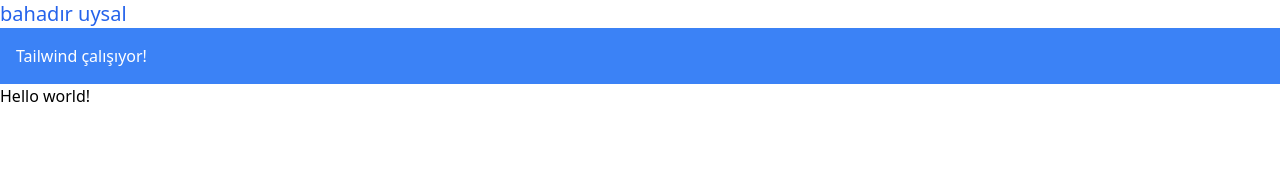
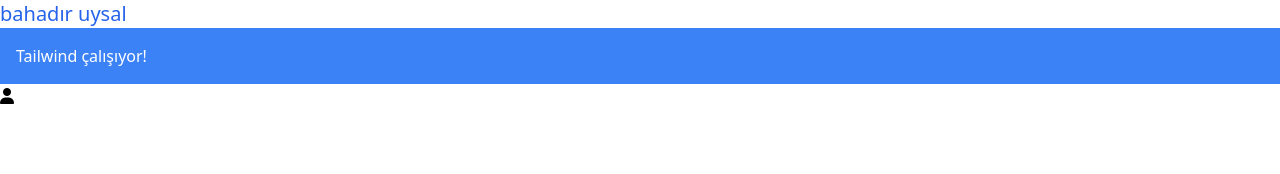
Before and after one commit to Bahadir-Uysal/e-commerce, a React (Vite) app in the folder Bahadir-Store/: page / in a window 1280 px wide. Shown: the top 174 px of the page. Built offline with nearby package versions, Linux system fonts and the light colour scheme.

Commit message:
toastify

```diff
--- a/Bahadir-Store/index.html
+++ b/Bahadir-Store/index.html
@@ -6,12 +6,10 @@
     <meta name="viewport" content="width=device-width, initial-scale=1.0" />
     <title>Bahadır Store</title>
     <link href="./output.css" rel="stylesheet">
+    <script src="https://kit.fontawesome.com/d93792da44.js" crossorigin="anonymous"></script>
   </head>
   <body>
     <div id="root"></div>
-    <h1 class="text-3xl font-bold underline">
-      Hello world!
-    </h1>
     <script type="module" src="/src/main.jsx"></script>
   </body>
 </html>
--- a/Bahadir-Store/src/App.jsx
+++ b/Bahadir-Store/src/App.jsx
@@ -6,6 +6,7 @@ function App() {
     <>
       <h1 className="text-xl text-blue-600">bahadır uysal</h1>
       <div className="bg-blue-500 text-white p-4">Tailwind çalışıyor!</div>
+      <i class="fa-solid fa-user"></i>
     </>
   )
 }
```
